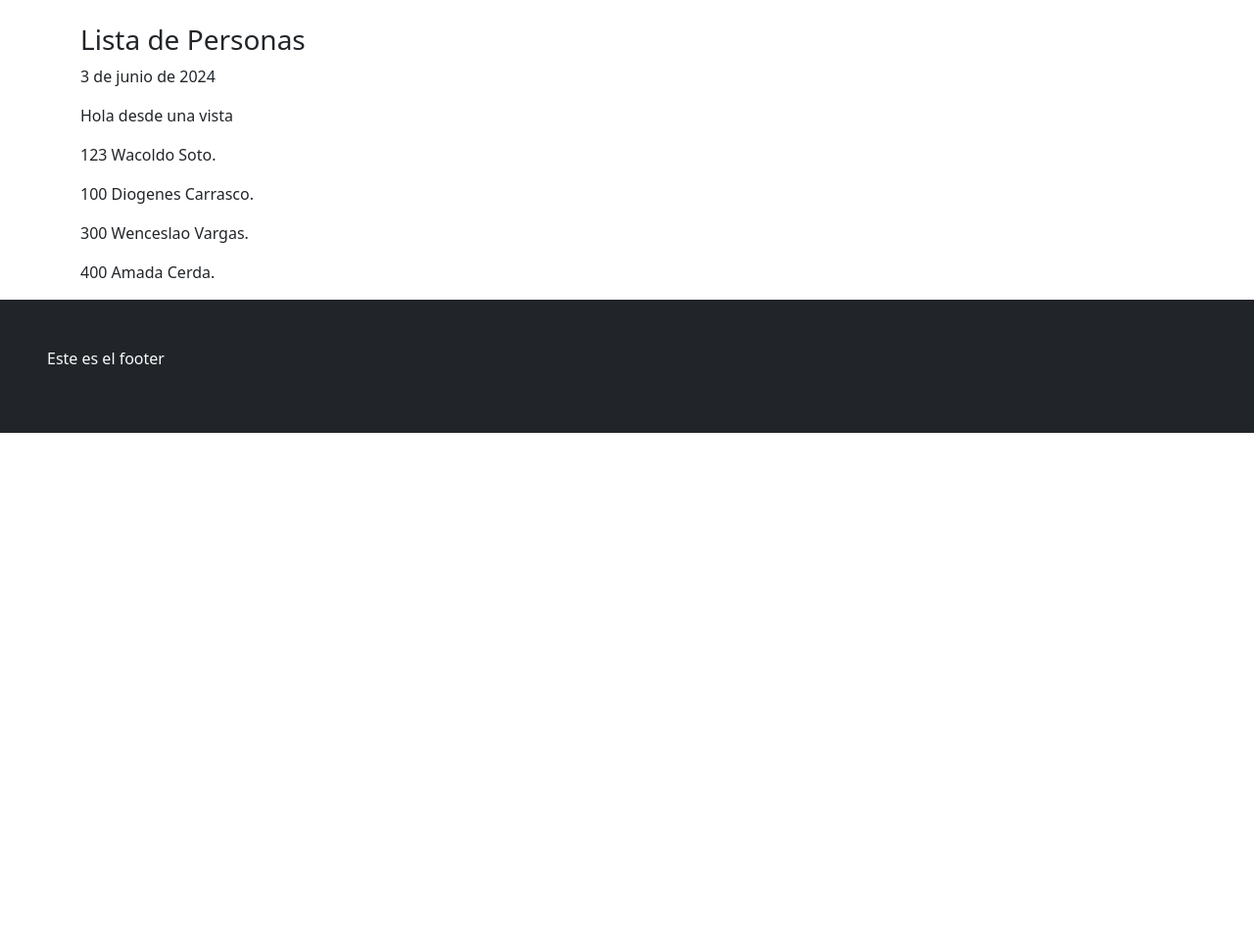
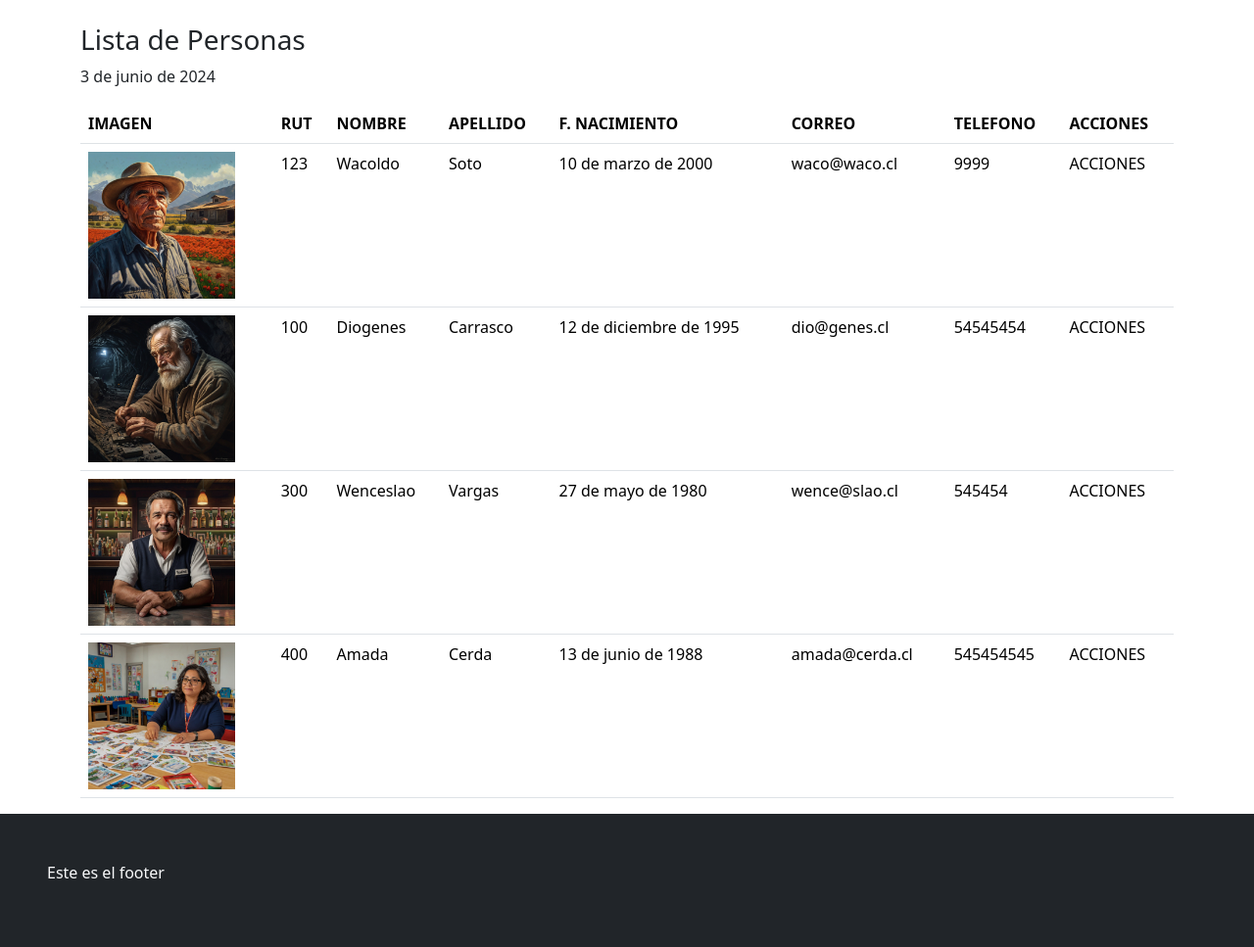
Before and after one commit to profealejandroduoc/crud_s3_2024, a Django app: page /personas/ in a window 1280 px wide. Shown: the part 56-1023 px from the top of the page at 98% size. Before the commit the page ends 498 px from the top, so only its background shows below. Run offline with Django 5.2, Linux system fonts and the light colour scheme; data comes from the database, SQL or seed files in the repository; both versions use the stored data as it was after the commit.

Commit message:
Lista con imagen ok

```diff
--- a/appcrud/templates/appcrud/personas.html
+++ b/appcrud/templates/appcrud/personas.html
@@ -9,11 +9,36 @@
         <h3>Lista de Personas</h3>
     </div>
     <p>{{fecha}}</p>
-    <p>{{saludo}}</p>
-    {% for p in personas %}
-        <p>{{p.rut}} {{p.nombre}} {{p.apellido}}.</p>
+    <table class="table table-hover">
+        <thead>
+            <tr>
+                <th>IMAGEN</th>
+                <th>RUT</th>
+                <th>NOMBRE</th>
+                <th>APELLIDO</th>
+                <th>F. NACIMIENTO</th>
+                <th>CORREO</th>
+                <th>TELEFONO</th>
+                <th>ACCIONES</th>
+            </tr>
+        </thead>
+            <!-- ['rut','imagen','nombre', 'apellido','fecha_ncto', 'correo','telefono']-->
 
-    {% endfor %}
+        <tbody>
+            {% for p in personas %}
+            <tr>
+                <td><img src='{{p.imagen.url}}' alt="foto" height="150"></td>
+                <td>{{p.rut}}</td>
+                <td>{{p.nombre}}</td>
+                <td>{{p.apellido}}</td>
+                <td>{{p.fecha_ncto}}</td>
+                <td>{{p.correo}}</td>
+                <td>{{p.telefono}}</td>
+                <td>ACCIONES</td>
+            </tr>
+            {% endfor %}
+        </tbody>
+    </table>
 
 
 </div>
--- a/appcrud/urls.py
+++ b/appcrud/urls.py
@@ -1,8 +1,15 @@
 
 from django.urls import path, include
 from .views import index,personas
+
+#PARA TRABAJAR CON IMAGENES
+from django.conf import settings
+from django.conf.urls.static import static
 
 urlpatterns = [
     path('',index,name='index'),
     path('personas/',personas,name='personas')
 ]
+
+if settings.DEBUG:
+    urlpatterns+=static(settings.MEDIA_URL, document_root=settings.MEDIA_ROOT)
--- a/appcrud/views.py
+++ b/appcrud/views.py
@@ -8,13 +8,13 @@ def index(request):
 
 def personas(request):
     hoy=date.today()
-    print("Fecha de hoy",hoy)
-    saludo="Hola desde una vista"
+
+
     personas=Persona.objects.all()
 
     datos={
         "fecha":hoy,
-        "saludo":saludo,
+
         "personas":personas
     }
 
```
Also changed, not shown: db.sqlite3, 1 other file.
